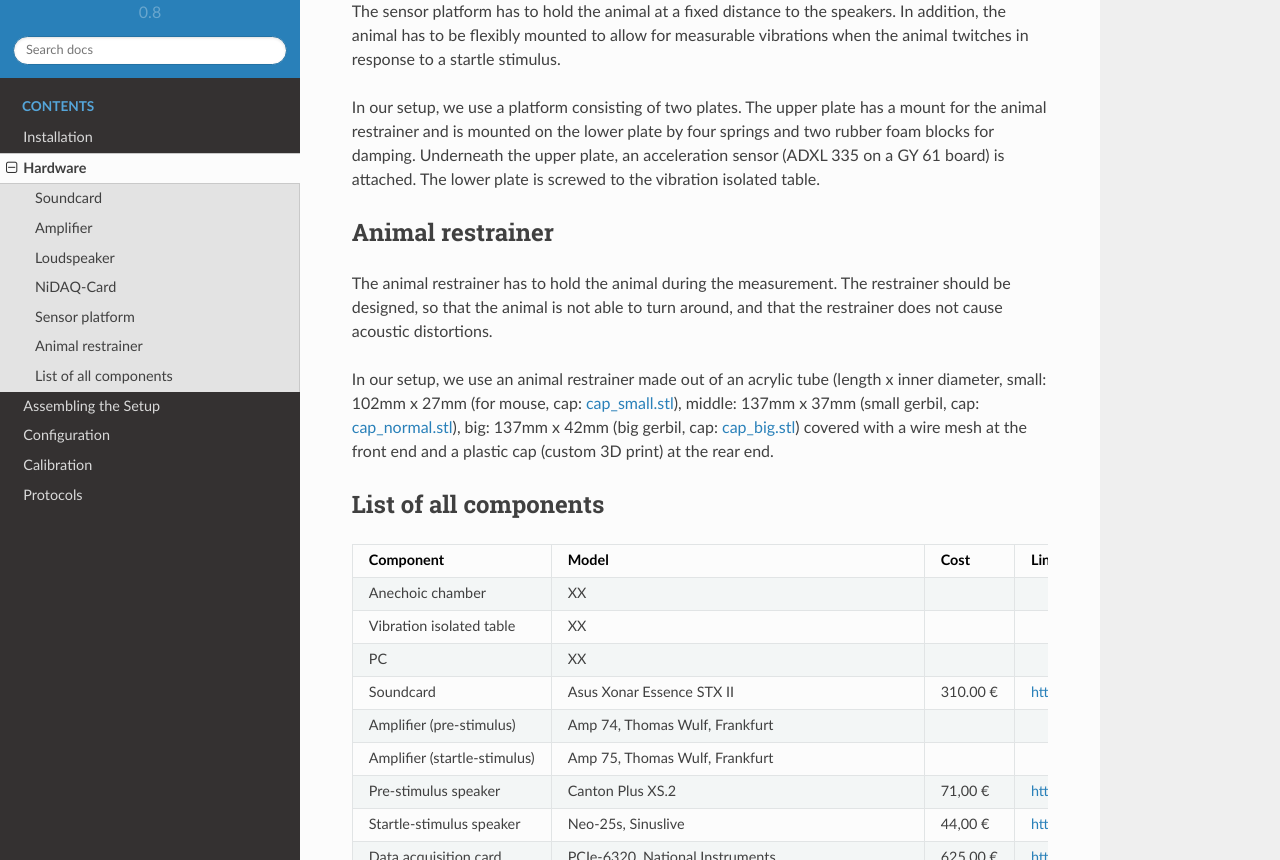
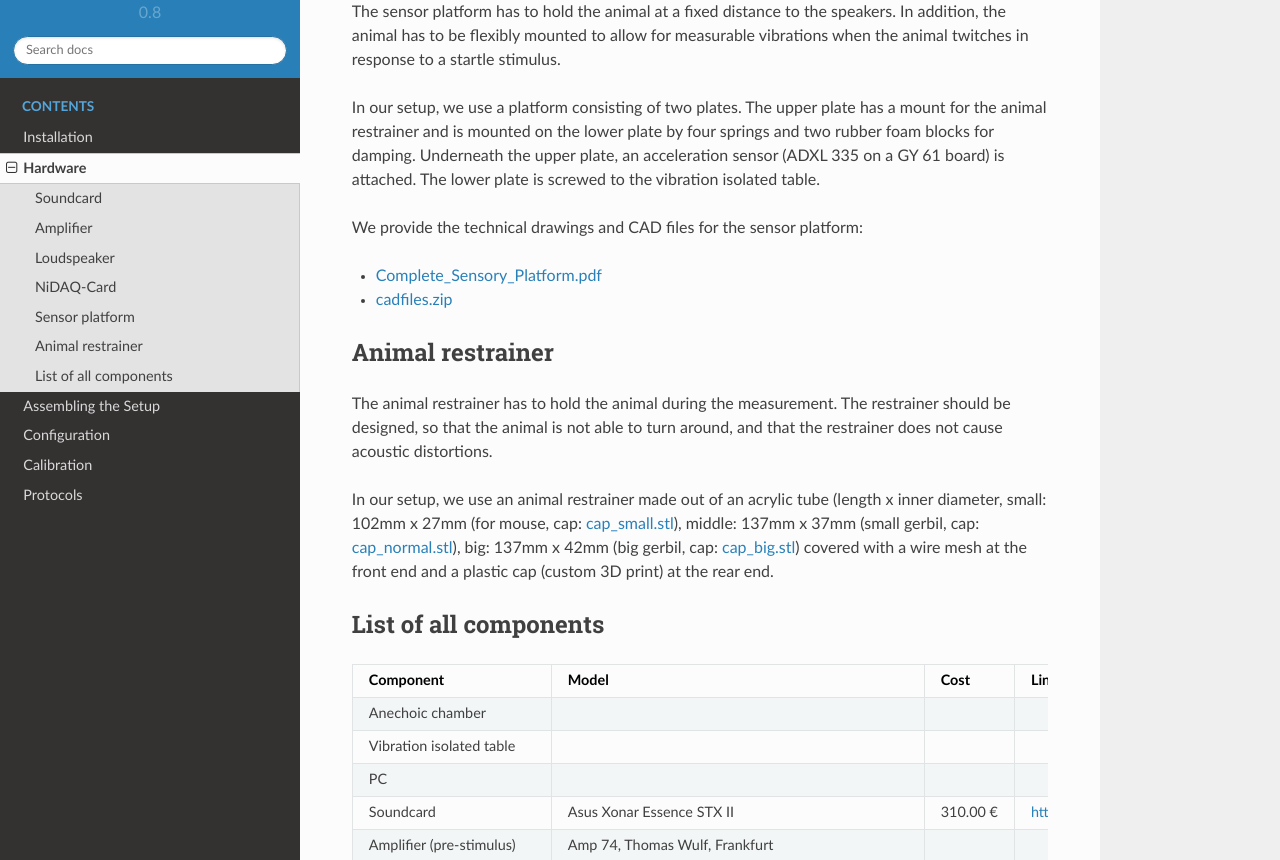
Before and after one commit to rgerum/open_gpias, a Sphinx documentation site: the page built from docs/hardware.rst, in a window 1280 px wide and 900 px high, scrolled down 1516 px, cut to the strip 40-900 px from the top of the window. Built offline with Sphinx 7.4.7 and the Read the Docs theme 2.0.0, drawn with Linux system fonts in a browser that asks for light colours.

Commit message:
* docs: added links to cad files and drawings

```diff
--- a/docs/hardware.rst
+++ b/docs/hardware.rst
@@ -57,12 +57,23 @@ In our setup, we use a platform consisting of two plates. The upper plate has a
 mounted on the lower plate by four springs and two rubber foam blocks for damping. Underneath the upper plate, an acceleration
 sensor (ADXL 335 on a GY 61 board) is attached. The lower plate is screwed to the vibration isolated table.
 
+We provide the technical drawings and CAD files for the sensor platform:
+
+- `Complete_Sensory_Platform.pdf <https://bitbucket.org/randrian/open_gpias_hardware/raw/tip/SensorsystemCadDrawing/Complete_Sensory_Platform.pdf>`_
+- `cadfiles.zip <https://bitbucket.org/randrian/open_gpias_hardware/get/tip.zip>`_
+
 Animal restrainer
 -----------------
 The animal restrainer has to hold the animal during the measurement. The restrainer should be designed, so that the animal
 is not able to turn around, and that the restrainer does not cause acoustic distortions.
 
-In our setup, we use an animal restrainer made out of an acrylic tube (length x inner diameter, small: 102mm x 27mm (for mouse, cap: `cap_small.stl <https://bitbucket.org/randrian/open_gpias/raw/tip/hardware/caps/3D-printer/cap_small.stl>`_), middle: 137mm x 37mm (small gerbil, cap: `cap_normal.stl <https://bitbucket.org/randrian/open_gpias/raw/tip/hardware/caps/3D-printer/cap_normal.stl>`_), big: 137mm x 42mm (big gerbil, cap: `cap_big.stl <https://bitbucket.org/randrian/open_gpias/raw/tip/hardware/caps/3D-printer/cap_big.stl>`_) covered with a wire mesh at the front end and a plastic cap (custom 3D print) at the rear end.
+In our setup, we use an animal restrainer made out of an acrylic tube (length x inner diameter, small: 102mm x 27mm (for mouse, cap:
+`cap_small.stl <https://bitbucket.org/randrian/open_gpias_hardware/raw/tip/caps/3D-printer/cap_small.stl>`_),
+middle: 137mm x 37mm (small gerbil, cap:
+`cap_normal.stl <https://bitbucket.org/randrian/open_gpias_hardware/raw/tip/caps/3D-printer/cap_normal.stl>`_),
+big: 137mm x 42mm (big gerbil, cap:
+`cap_big.stl <https://bitbucket.org/randrian/open_gpias_hardware/raw/tip/caps/3D-printer/cap_big.stl>`_)
+covered with a wire mesh at the front end and a plastic cap (custom 3D print) at the rear end.
 
 List of all components
 ----------------------
@@ -70,9 +81,9 @@ List of all components
 ============================ ================================ ============ =================================================================================
 Component                    Model                            Cost         Link
 ============================ ================================ ============ =================================================================================
-Anechoic chamber             XX
-Vibration isolated table     XX
-PC                           XX
+Anechoic chamber
+Vibration isolated table
+PC
 Soundcard                    Asus Xonar Essence STX II        310.00 €     https://www.amazon.com/Xonar-Essence-STX-II-7-1/dp/B00JF6RO7C
 Amplifier (pre-stimulus)     Amp 74, Thomas Wulf, Frankfurt
 Amplifier (startle-stimulus) Amp 75, Thomas Wulf, Frankfurt
```
